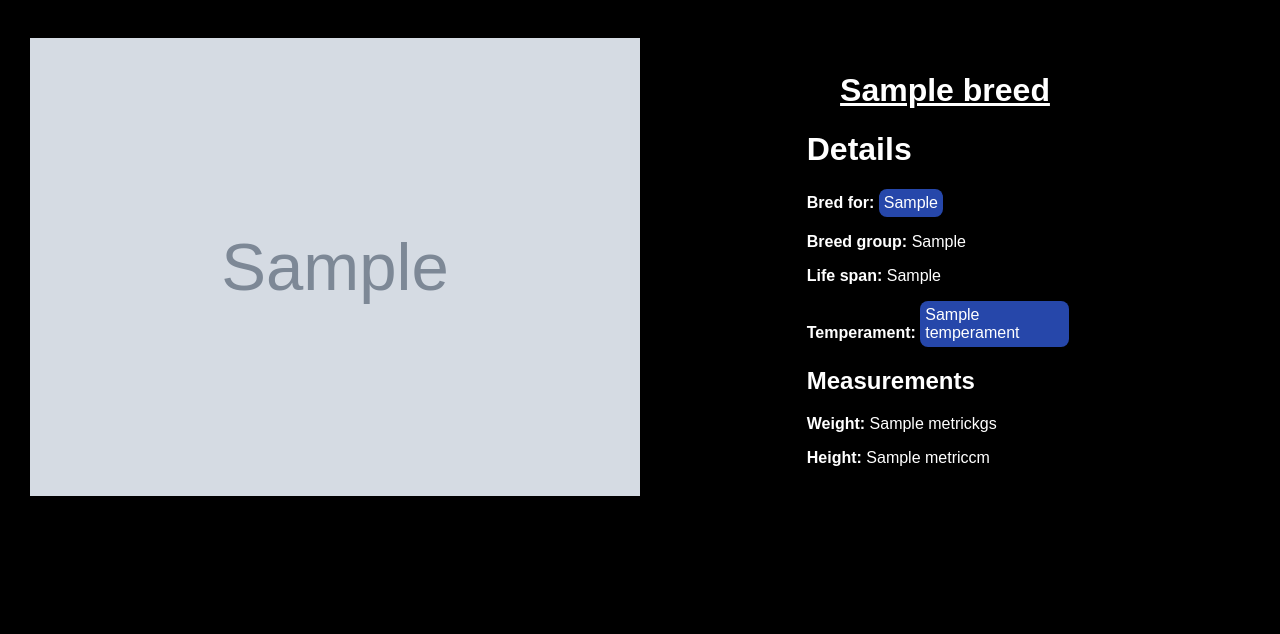
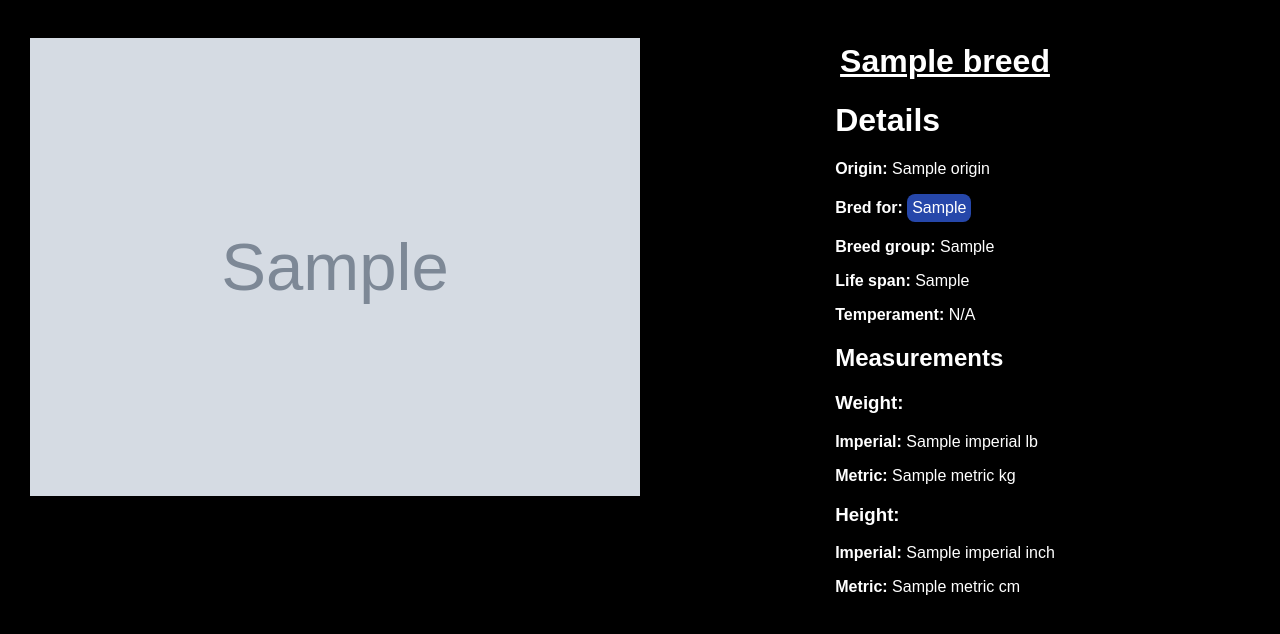
Before and after one commit to F1R3BLAZ3/Paws-Purrs, a Flask app: template app/templates/image_info.html in a window 1280 px wide. Shown: the part 60-694 px from the top of the page. Run offline with Flask 3, Linux system fonts and the light colour scheme; the template is opened without the code that fills it: most values are stand-ins (such as "Sample title", 1, 10 or a date in 2020); grey boxes marked "Sample" are stand-in pictures.

Commit message:
Added origin to image_info and fixed page load bug

```diff
--- a/app/templates/image_info.html
+++ b/app/templates/image_info.html
@@ -13,23 +13,50 @@
         <h1 class="image_info_breed-name">{{ image_info.breeds[0].name }}</h1>
         <h1>Details</h1>
         <ul>
+            <li><strong>Origin:</strong>
+                {% if image_info.breeds[0].origin %}
+                    {{ image_info.breeds[0].origin }}
+                {% else %}
+                    N/A
+                {% endif %}
+            </li>
             <li><strong>Bred for:</strong>
-                {% for temperament in image_info.breeds[0].bred_for.split(",") %}
-                <div class="tag">{{ temperament }}</div>
-            {% endfor %}
+                {% if image_info.breeds[0].bred_for %}
+                    {% for temperament in image_info.breeds[0].bred_for.split(",") %}
+                        <div class="tag">{{ temperament.strip().capitalize() }}</div>
+                    {% endfor %}
+                {% else %}
+                    N/A
+                {% endif %}
             </li>
             <li><strong>Breed group:</strong> {{ image_info.breeds[0].breed_group }}</li>
             <li><strong>Life span:</strong> {{ image_info.breeds[0].life_span }}</li>
             <li><strong>Temperament:</strong>
-                {% for temperament in image_info.breeds[0].temperament.split(",") %}
-                    <div class="tag">{{ temperament }}</div>
-                {% endfor %}
+                {% if 'temperament' in image_info.breeds[0] %}
+                    {% for temperament in image_info.breeds[0].temperament.split(",") %}
+                        <div class="tag">{{ temperament }}</div>
+                    {% endfor %}
+                {% else %}
+                    N/A
+                {% endif %}
             </li>
         </ul>
         <h2>Measurements</h2>
         <ul>
-            <li><strong>Weight:</strong> {{ image_info.breeds[0].weight.metric }}kgs</li>
-            <li><strong>Height:</strong> {{ image_info.breeds[0].height.metric }}cm</li>
+            <li>
+                <h3>Weight:</h3>
+                <ul>
+                    <li><strong>Imperial:</strong> {{ image_info.breeds[0].weight.imperial }} lb</li>
+                    <li><strong>Metric:</strong> {{ image_info.breeds[0].weight.metric }} kg</li>
+                </ul>
+            </li>
+            <li>
+                <h3>Height:</h3>
+                <ul>
+                    <li><strong>Imperial:</strong> {{ image_info.breeds[0].height.imperial }} inch</li>
+                    <li><strong>Metric:</strong> {{ image_info.breeds[0].height.metric }} cm</li>
+                </ul>
+            </li>
         </ul>
     </div>
 </div>
```
